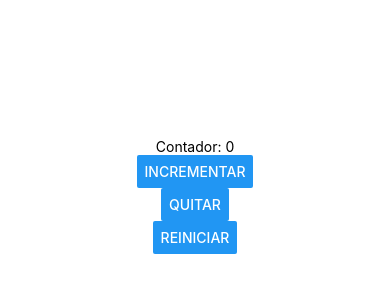
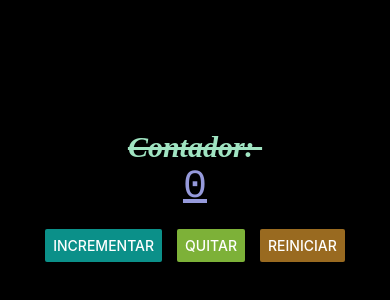
Before and after one commit to PerlitaSolve/PAM-215, a React Native app in the folder intro/: screen / in a window 390 px wide. Shown: the part 226-526 px from the top of the page. Built offline with nearby package versions, Linux system fonts and the light colour scheme.

Commit message:
Creación del style en el archivo intro y creacion de carpeta screens

```diff
--- a/intro/App.js
+++ b/intro/App.js
@@ -1,33 +1,11 @@
 
-//1. imports: zona de las im.portaciones
-import { StatusBar } from 'expo-status-bar';
-import { StyleSheet, Text, View, Button } from 'react-native';
-import React,{useState} from 'react';
+import ContadorScrens from './screens/ContadorScrens';
 
-//2. Main: Zona de componentes
 export default function App() {
 
-  const[contador, setContador]=useState(0);
 
   return (
 
-    <View style={styles.container}>
-
-      <Text>Contador: {contador}</Text>
-      <Button title='Incrementar' onPress={()=>setContador(contador+1)}></Button>
-      <Button title='Quitar' onPress={()=>setContador(contador-1)}></Button>
-      <Button title='Reiniciar' onPress={()=>setContador(0)}></Button>
-      <StatusBar style="auto" />
-    </View>
+    <ContadorScrens></ContadorScrens>
   );
 }
-
-//3. Estilos:Zona de estilos y posicionamiento.
-const styles = StyleSheet.create({
-  container: {
-    flex: 1,
-    backgroundColor: '#fff',
-    alignItems: 'center',
-    justifyContent: 'center',
-  },
-});
--- /dev/null
+++ b/intro/screens/ContadorScrens.js
@@ -0,0 +1,58 @@
+
+//1. imports: zona de las im.portaciones
+import { StatusBar } from 'expo-status-bar';
+import { StyleSheet, Text, View, Button } from 'react-native';
+import React,{useState} from 'react';
+
+//2. Main: Zona de componentes
+export default function App() {
+
+  const[contador, setContador]=useState(0);
+
+  return (
+
+    <View style={styles.container}>
+
+      <Text style={styles.texto}>Contador: </Text>
+      <Text style={styles.texto2}>{contador}</Text>
+
+      <View style={styles.contenedorbotones}>
+      <Button color= "#0b9089ff" title='Incrementar' onPress={()=>setContador(contador+1)}></Button>
+      <Button color= "#7db138ff" title='Quitar' onPress={()=>setContador(contador-1)}></Button>
+      <Button color= "#996a20ff" title='Reiniciar' onPress={()=>setContador(0)}></Button>
+      </View>
+      <StatusBar style="auto" />
+
+      </View>
+  );
+}
+
+//3. Estilos:Zona de estilos y posicionamiento.
+const styles = StyleSheet.create({
+  container: {
+    flex: 1,
+    backgroundColor: '#000000ff',
+    alignItems: 'center', //start=izq, center=centro, end=derecha// eje x
+    justifyContent: 'center', //eje y
+  },
+  texto:{
+    fontFamily: "Times New Roman",
+    fontSize:30,
+    color: '#a0e4c2ff',
+    fontWeight: 'bold', //negrita
+    fontStyle: 'italic',// letra inclinada
+    textDecorationLine: 'line-through', //tachar con linea
+  },
+  texto2:{
+    fontFamily: "Courier",
+    fontSize:40,
+    color: '#969adbff',
+    fontWeight: '400', //negrita
+    textDecorationLine: 'underline', //tachar con linea
+  },
+  contenedorbotones:{
+    marginTop: 20,
+    flexDirection: "row",
+    gap: 15,
+  },
+});
```
